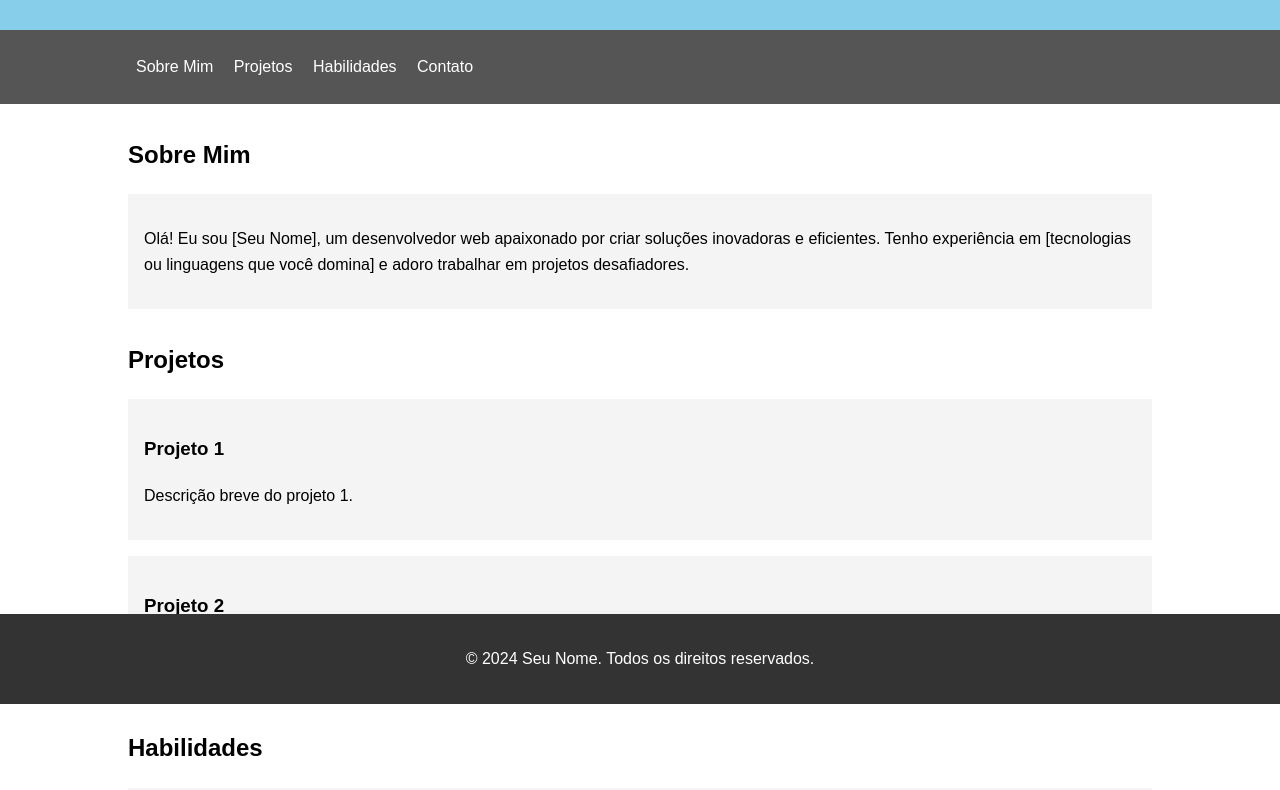
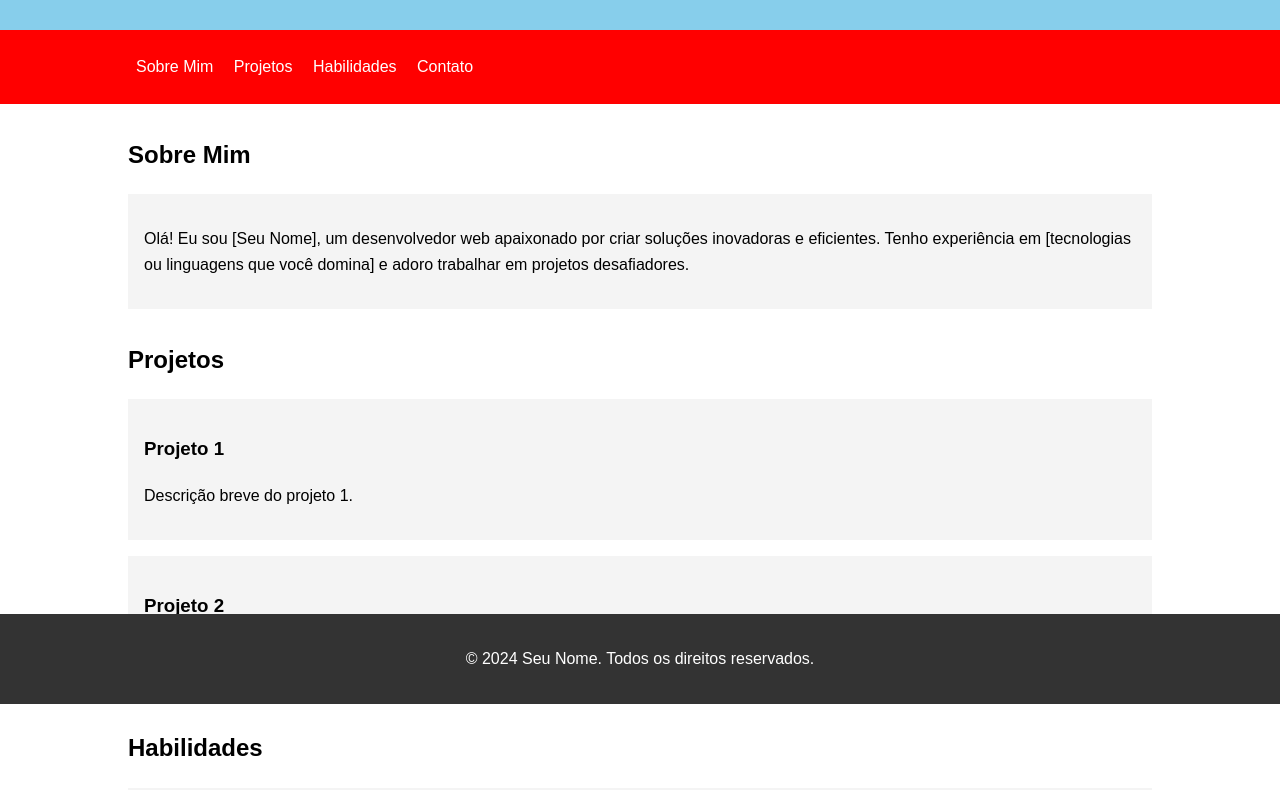
Before and after one commit to Yesod-Star-Senai/portfolio, a plain HTML site: page index.html in a window 1280 px wide. Shown: the part 96-886 px from the top of the page. Drawn offline with Linux system fonts and the light colour scheme.

Commit message:
alteracao de cor

```diff
--- a/index.html
+++ b/index.html
@@ -18,7 +18,7 @@
             text-align: center;
         }
         nav {
-            background: #555;
+            background: red;
             color: #fff;
             padding: 0.5rem 0;
         }
```
